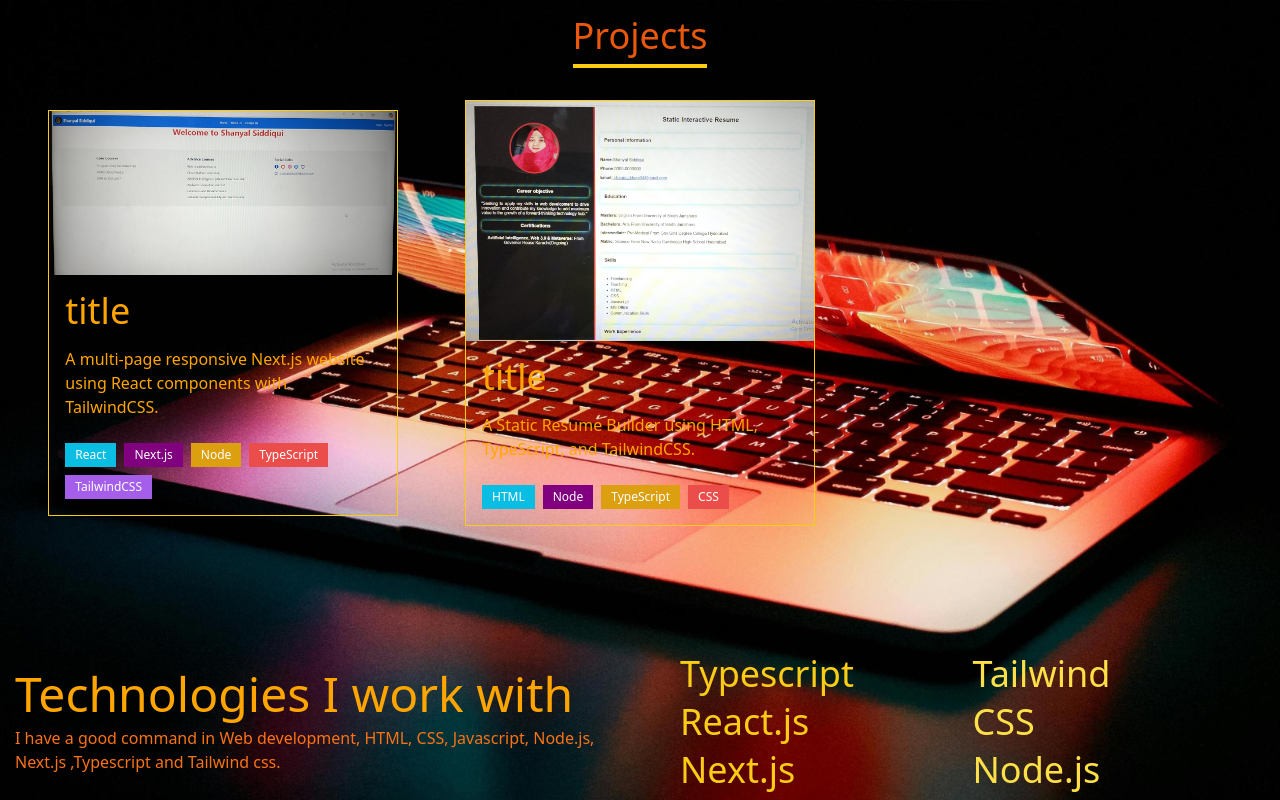
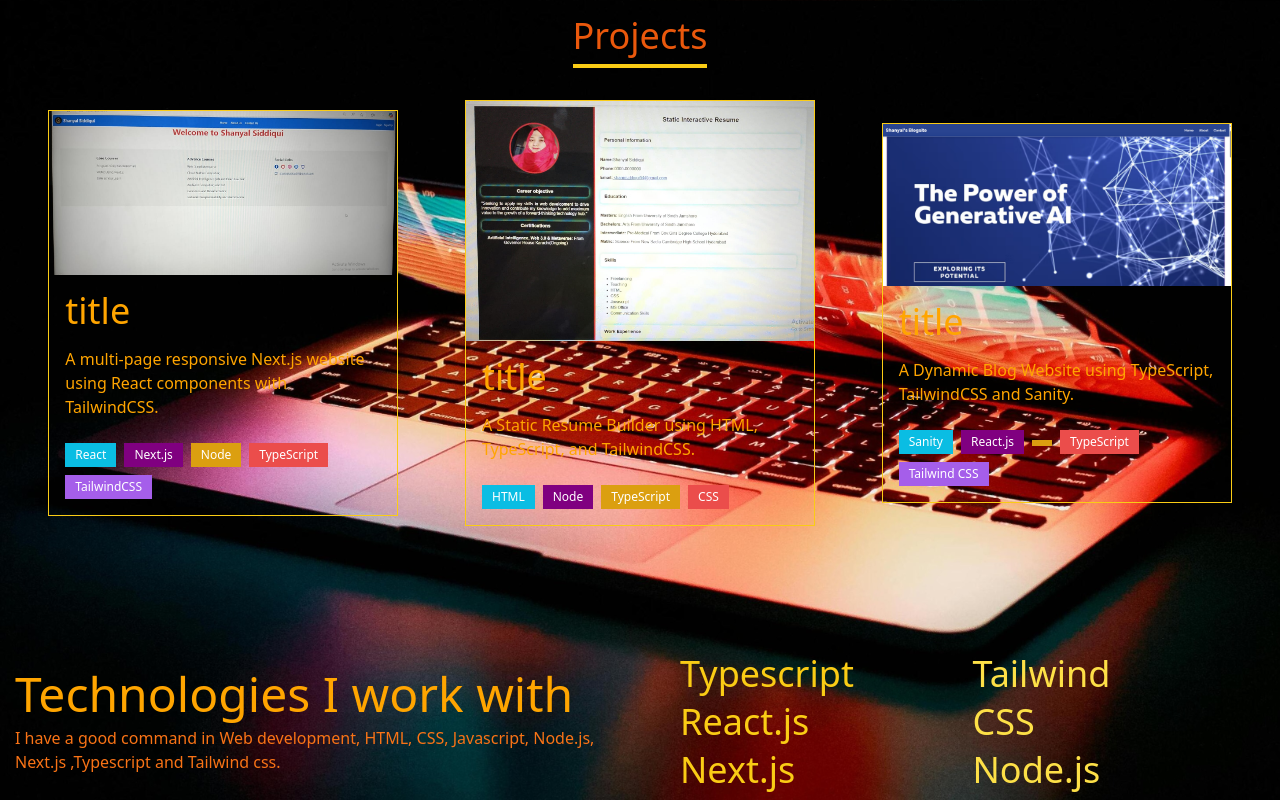
Before and after one commit to Shaniii1994/milestone2-portfolio-with-tailwindcss, a Next.js app: page / in a window 1280 px wide. Shown: the part 1000-1800 px from the top of the page. Built offline with nearby package versions, Linux system fonts and the light colour scheme.

Commit message:
Projects.tsx

```diff
--- a/src/app/components/Projects.tsx
+++ b/src/app/components/Projects.tsx
@@ -17,6 +17,13 @@ const data = [
     descr: 'A Static Resume Builder using HTML, TypeScript, and TailwindCSS.',
     img: '/pic-2.jpg',
     tags: ['HTML', 'Node', 'TypeScript', 'CSS'],
+  },
+ {
+    id: 2,
+    title: 'Dynamic Blog Website',
+    descr: 'A Dynamic Blog Website using TypeScript, TailwindCSS and Sanity.',
+    img: '/2025-03-27.png',
+    tags: ['Sanity', 'React.js', Node.js, 'TypeScript', 'Tailwind CSS'],
   },
 ];
 
```
